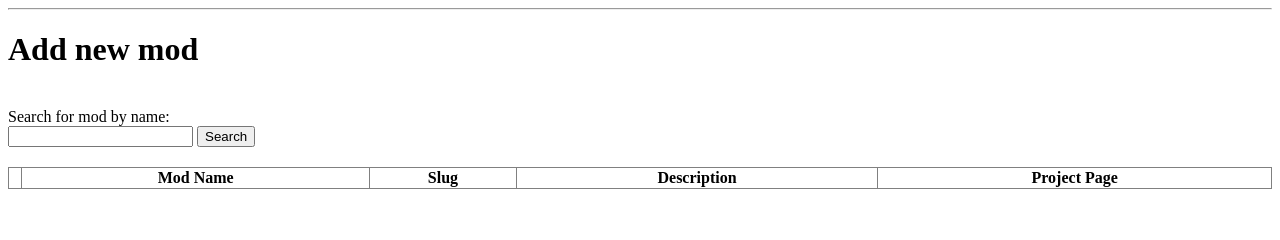
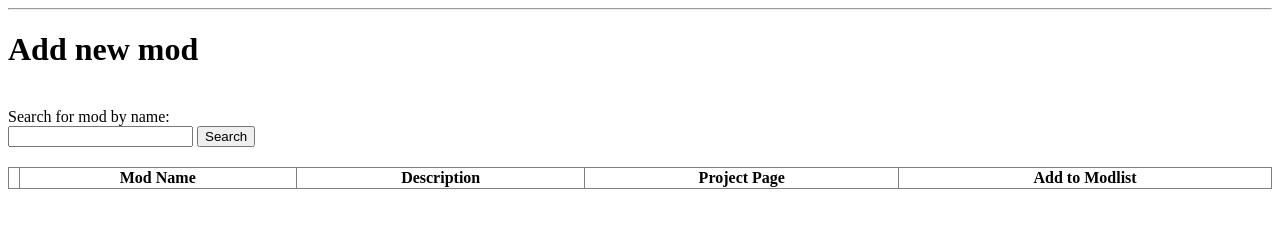
Before and after one commit to MrScopi/mc-modlister, a Django app: page / in a window 1280 px wide. Shown: the part 140-380 px from the top of the page. Run offline with Django 5.2, Linux system fonts and the light colour scheme; lists and menus that the app fills with data are empty.

Commit message:
set pk of table to project_id, add mod_name to POST link

```diff
--- a/mc_modlister/modlist/models.py
+++ b/mc_modlister/modlist/models.py
@@ -15,7 +15,7 @@ MC_VERSIONS = [
 class TrackedMods(models.Model):
 
     # Data we store, not fetch at refresh
-    project_id = models.CharField(null=True, max_length=8)
+    project_id = models.CharField(max_length=8, primary_key=True)
     mod_name = models.CharField(null=True)
     installed_version = models.CharField(null=True)
     installed_version_type = models.CharField(null=True, choices=VERSION_TYPE)
--- a/mc_modlister/templates/modlist/list.html
+++ b/mc_modlister/templates/modlist/list.html
@@ -31,9 +31,9 @@
             <tr>
                 <th></th>
                 <th>Mod Name</th>
-                <th>Slug</th>
                 <th>Description</th>
                 <th>Project Page</th>
+                <th>Add to Modlist</th>
             </tr>
         </thead>
             <tbody id="searchResultsBody">
@@ -99,13 +99,41 @@
         row.innerHTML = `
             <td><img src="${mod.icon_url}"></td>
             <td>${mod.title}</td>
-            <td>${mod.slug}</td>
             <td>${mod.description || 'No description'}</td>
             <td><a href="https://modrinth.com/mod/${mod.slug}" target="_blank">View</a></td>
+            <td><a href="javascript:addMod('${mod.project_id}','${mod.title}')">ADD</a></td>
         `;
         return row;
     }
 
+    function addMod(modProjectId, modTitle) {
+        const modData = {
+            project_id: modProjectId,
+            mod_name: modTitle,
+        };
+
+        const options = {
+            method: 'POST',
+            headers: {
+                'Content-Type': 'application/json'
+            },
+            body: JSON.stringify(modData)
+        };
+
+        fetch('api/add', options)
+            .then(response => {
+                if (!response.ok) {
+                    throw new Error(`HTTP error! status: ${response.status}`);
+                }
+                return response.json();
+            })
+            .then(data => {
+                alert('Success');
+            })
+            .catch(error => {
+                console.error('Error:', error);
+            });
+    }
 
 </script>
 {% endblock page_scripts %}
```
Also changed, not shown: mc_modlister/modlist/migrations/0005_remove_trackedmods_id_alter_trackedmods_project_id.py (added).
